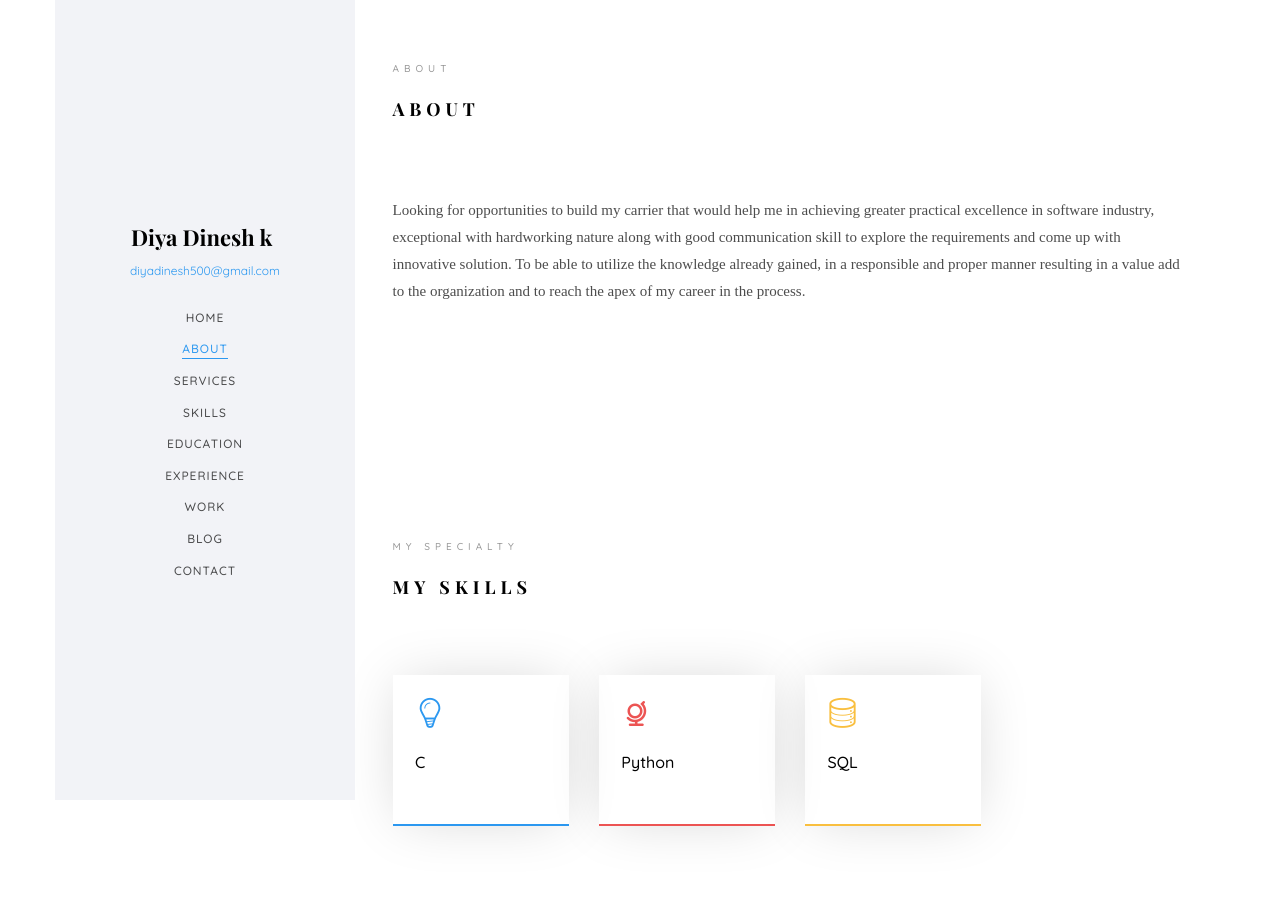
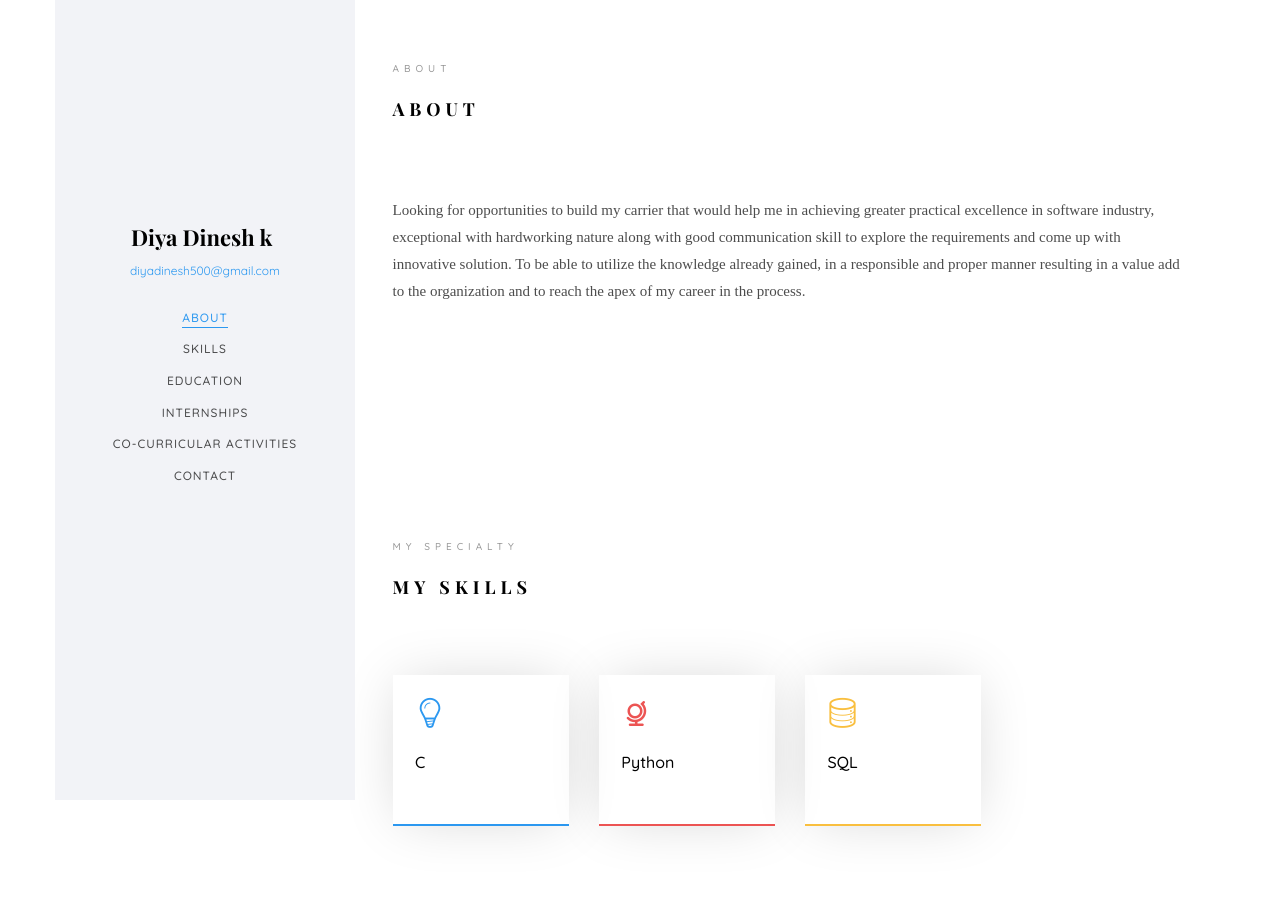
Before and after one commit to diyadinesh1/resume, a plain HTML site: page index.html in a window 1280 px wide. Shown: the top 909 px of the page. Drawn offline with nearby package versions, Linux system fonts and the light colour scheme; files whose address does not match are found by name; a web font is replaced by a local one.

Commit message:
firstupdate

```diff
--- a/index.html
+++ b/index.html
@@ -63,14 +63,14 @@
 			<nav id="colorlib-main-menu" role="navigation" class="navbar">
 				<div id="navbar" class="collapse">
 					<ul>
-						<li class="active"><a href="#" data-nav-section="home">Home</a></li>
-						<li><a href="#" data-nav-section="about">About</a></li>
-						<li><a href="#" data-nav-section="services">Services</a></li>
+						<!-- <li class="active"><a href="#" data-nav-section="home">Home</a></li> -->
+						<li class="active"><a href="#" data-nav-section="about">About</a></li>
+						<!-- <li><a href="#" data-nav-section="services">Services</a></li> -->
 						<li><a href="#" data-nav-section="skills">Skills</a></li>
 						<li><a href="#" data-nav-section="education">Education</a></li>
-						<li><a href="#" data-nav-section="experience">Experience</a></li>
-						<li><a href="#" data-nav-section="work">Work</a></li>
-						<li><a href="#" data-nav-section="blog">Blog</a></li>
+						<li><a href="#" data-nav-section="experience">Internships</a></li>
+						<li><a href="#" data-nav-section="Co-Curricular">CO-CURRICULAR ACTIVITIES</a></li>
+						<!-- <li><a href="#" data-nav-section="blog">Blog</a></li> -->
 						<li><a href="#" data-nav-section="contact">Contact</a></li>
 					</ul>
 				</div>
```
